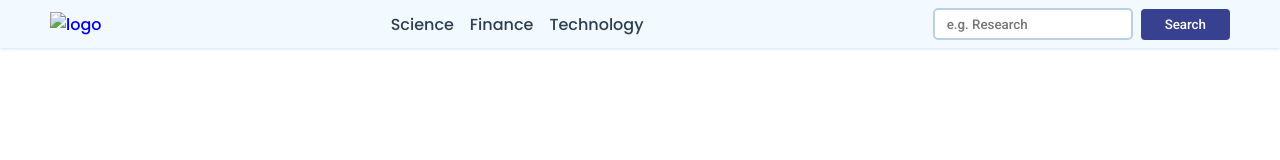
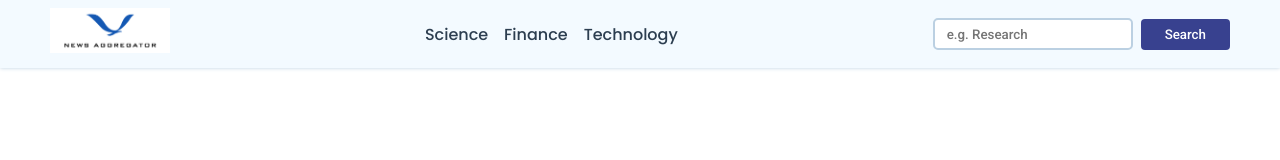
Before and after one commit to AshfordR/News-Aggregator, a plain HTML site: page index.html in a window 1280 px wide. Drawn offline with Linux system fonts and the light colour scheme; no server answers.

Commit message:
commit 3

```diff
--- a/index.html
+++ b/index.html
@@ -12,7 +12,7 @@
     <nav>
         <div class="main-nav container flex">
             <a href="#" onclick="reload()" class="logo">
-                <img src="./assets/logo.png" alt="logo">
+                <img src="./logo/logos.png" alt="logo">
             </a>
             <div class="nav-links">
                 <ul class="flex">
```
Also changed, not shown: logo/logos.png (added).
